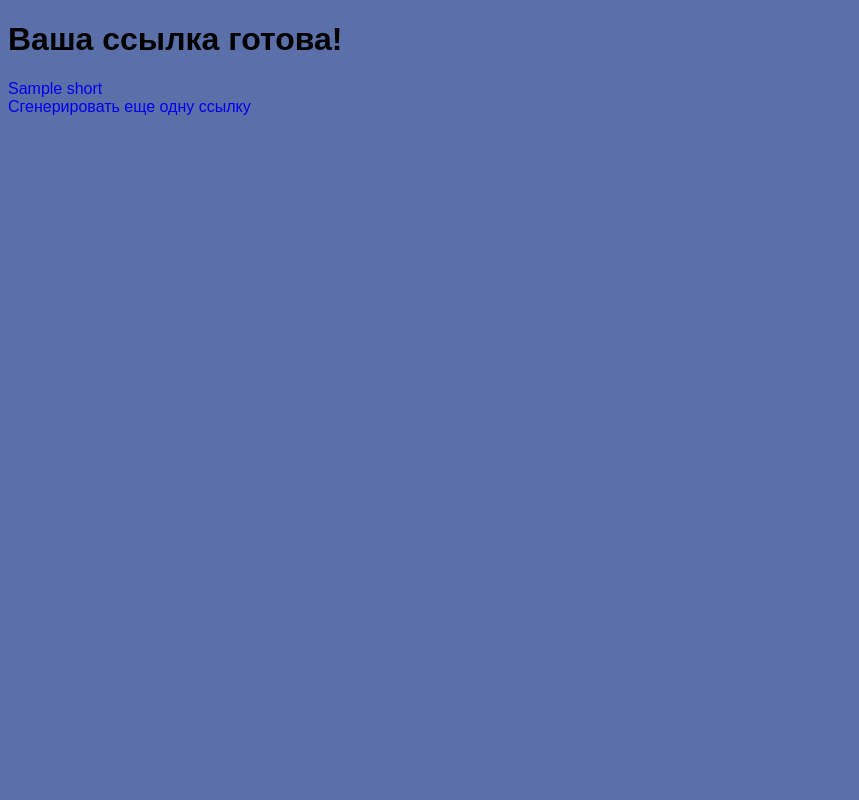
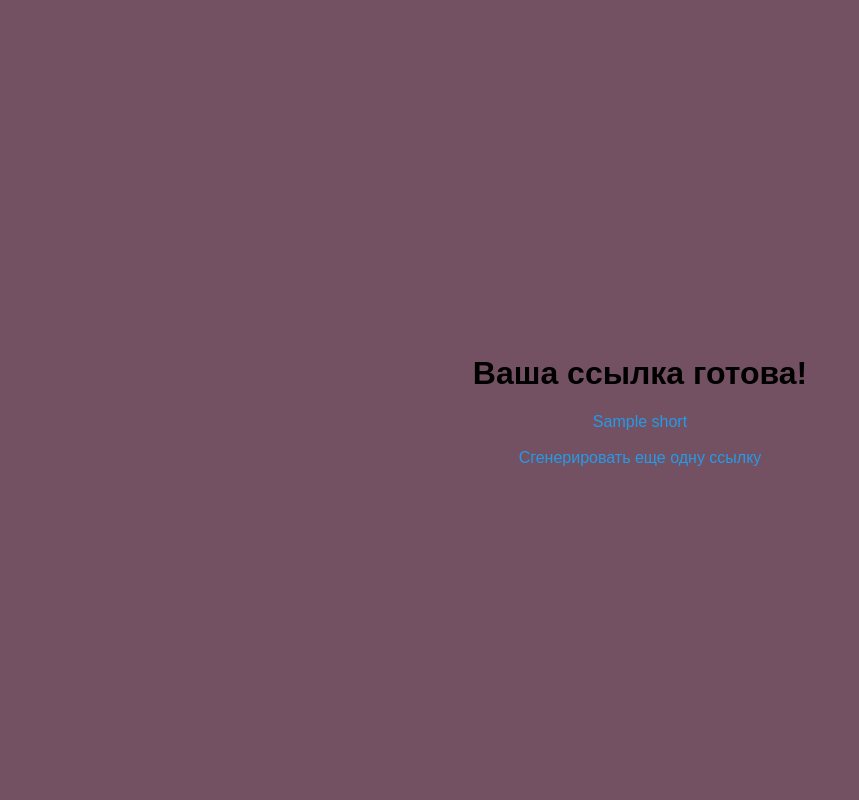
Before and after one commit to sentinybop/sites, a Flask app: template shortener/templates/result.html in a window 1280 px wide. Shown: the whole page, without its empty margins (0-859 px from the left). Run offline with Flask 3, Linux system fonts and the light colour scheme; the template is opened without the code that fills it: most values are stand-ins (such as "Sample title", 1, 10 or a date in 2020).

Commit message:
сделал красивый стайл на этой странице

```diff
--- a/shortener/templates/result.html
+++ b/shortener/templates/result.html
@@ -1,15 +1,26 @@
 <!DOCTYPE html>
 <html>
 <head>
+    <link rel="stylesheet" href="/static/style.css">
     <style>
         body {
-            font-family: sans-serif;
-            background-color: rgb(91, 111, 168)
+            display:flex;
+            flex-direction: column;
+            justify-content: center;
+            align-items: center;
+            min-height: 100vh;
+            margin:0;
         }
         a {
+            color:rgb(38, 154, 231);
             text-decoration: None;
+            transition: color 0.4s;
+
         }
-        a:hover { color:tomato;}
+        a:visited{color:tomato}
+        a:hover {
+            color:tomato;
+        }
     </style>
     <title>Ваша ссылка</title>
 </head>
```
